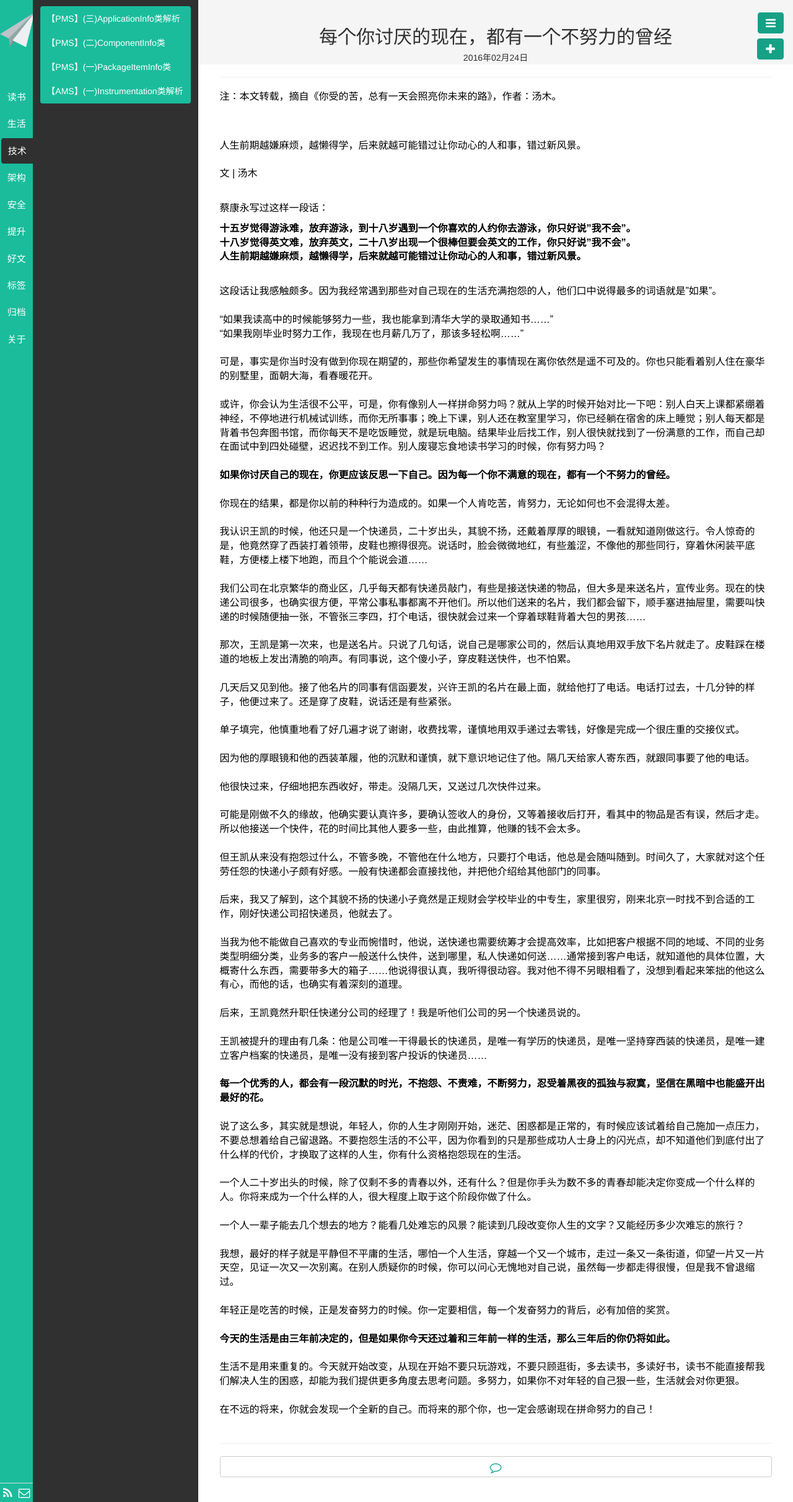
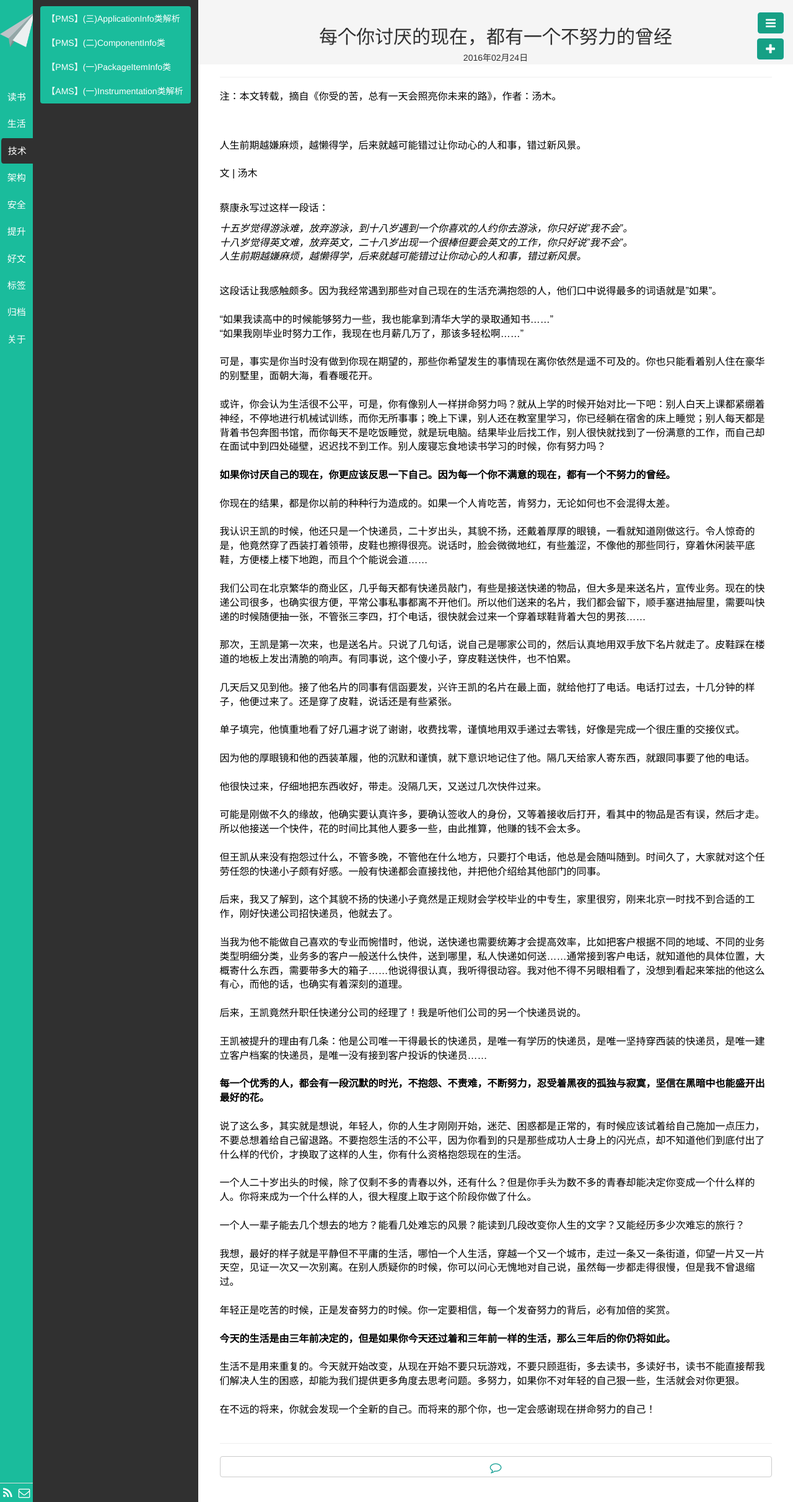
Before and after one commit to NemoTec/NemoTec.github.io, a Jekyll site: the page built from _posts/7.好文/2016-02-24-new-myself.md, in a window 1280 px wide. Shown: the whole page at 62% size. Built offline with Jekyll 4.4.1, drawn with Linux system fonts in a browser that asks for light colours; Markdown is read by kramdown in place of the engine named in the settings.

```diff
--- a/_posts/7.好文/2016-02-24-new-myself.md
+++ b/_posts/7.好文/2016-02-24-new-myself.md
@@ -17,9 +17,9 @@ description:
 
 蔡康永写过这样一段话：
 
-**十五岁觉得游泳难，放弃游泳，到十八岁遇到一个你喜欢的人约你去游泳，你只好说"我不会"。**
-**十八岁觉得英文难，放弃英文，二十八岁出现一个很棒但要会英文的工作，你只好说"我不会"。**
-**人生前期越嫌麻烦，越懒得学，后来就越可能错过让你动心的人和事，错过新风景。**
+*十五岁觉得游泳难，放弃游泳，到十八岁遇到一个你喜欢的人约你去游泳，你只好说"我不会"。*
+*十八岁觉得英文难，放弃英文，二十八岁出现一个很棒但要会英文的工作，你只好说"我不会"。*
+*人生前期越嫌麻烦，越懒得学，后来就越可能错过让你动心的人和事，错过新风景。*
 
 &nbsp;
 这段话让我感触颇多。因为我经常遇到那些对自己现在的生活充满抱怨的人，他们口中说得最多的词语就是"如果"。
```
